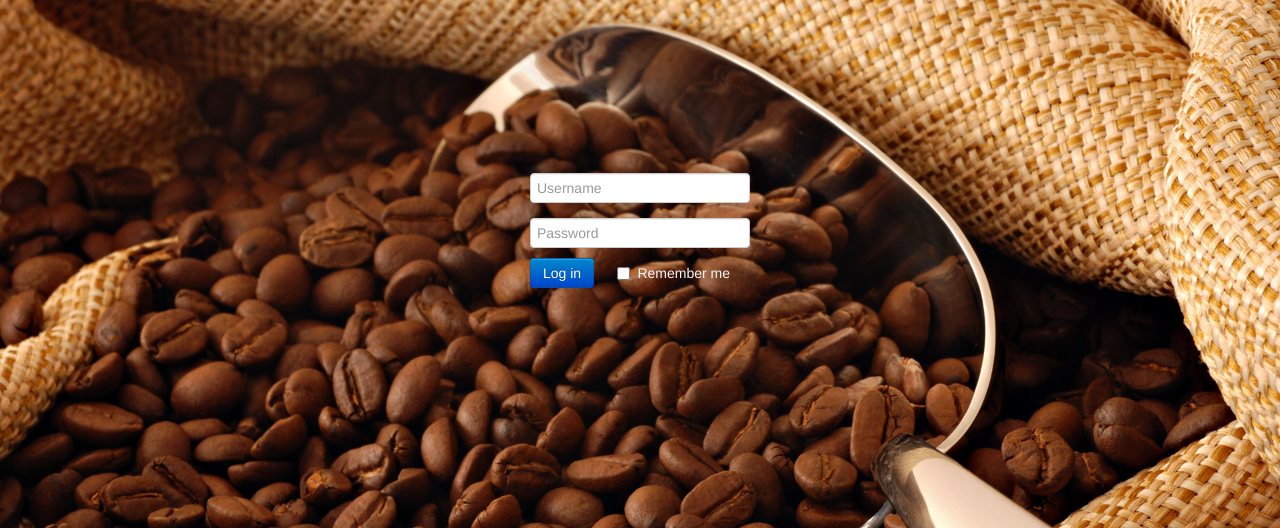
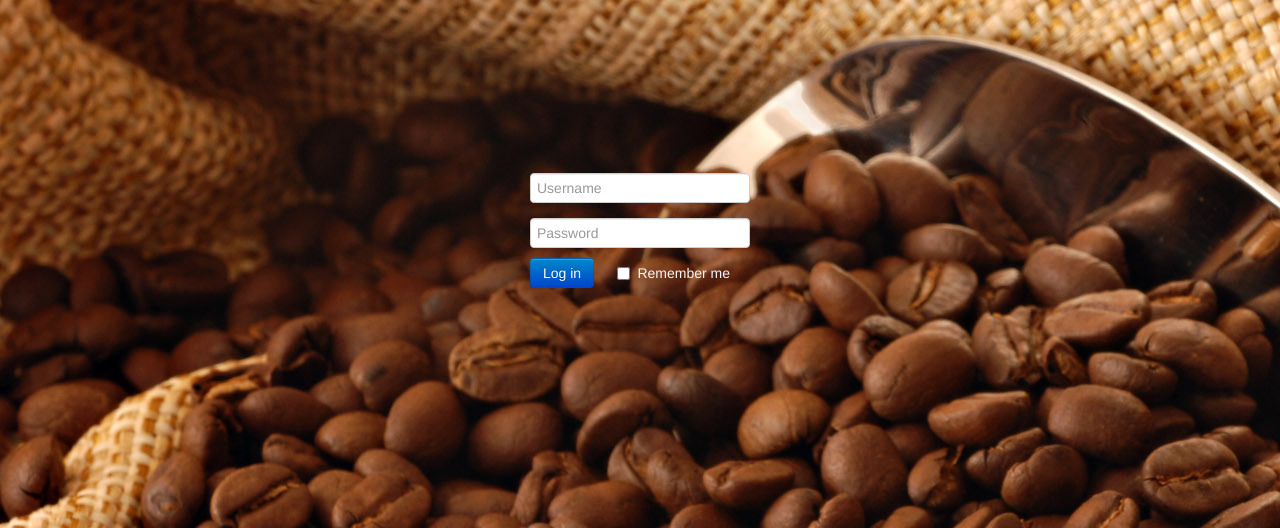
Before and after one commit to sawise/SoftwerkCoffee, a PHP site: page /login.php in a window 1280 px wide. Shown: the top 528 px of the page. Run offline with PHP 8.4, Linux system fonts and the light colour scheme; data that the repository does not hold is empty.

Commit message:
Restored background + CoffeeApp updated

```diff
--- a/header.php
+++ b/header.php
@@ -8,12 +8,8 @@
         <style>
 			body {
 				text-align:center;
-				background: url('img/bg.jpg') no-repeat center center fixed;
-				/*background-repeat:repeat;*/
-				-webkit-background-size: cover;
-  -moz-background-size: cover;
-  -o-background-size: cover;
-  background-size: cover;
+				background: url('img/bg.jpg') fixed;
+				background-repeat:repeat;
 			}
 
 			.progressbg{
```
Also changed, not shown: 2 other files.
